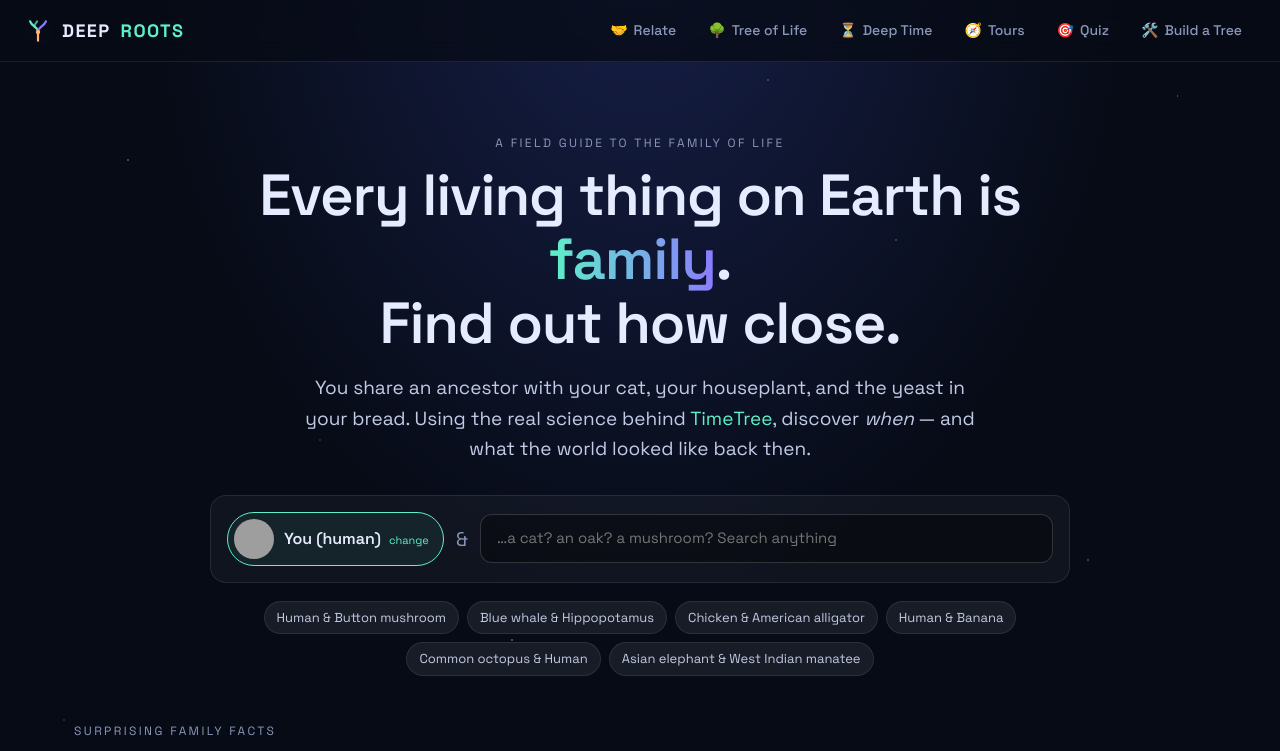
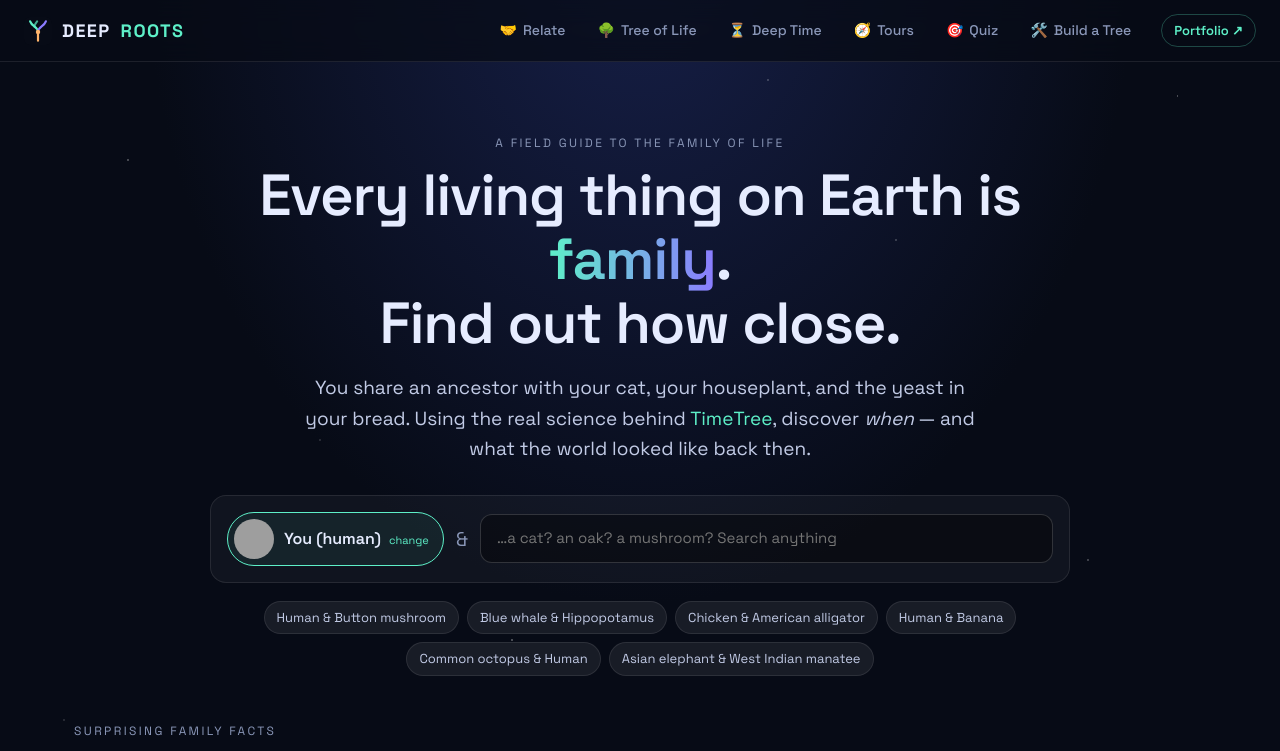
Before and after one commit to daniel-beachy/time-tree-v1, a React (Vite) app: page / in a window 1280 px wide. Shown: the top 751 px of the page. Built offline with nearby package versions, Linux system fonts and the light colour scheme; grey boxes are pictures that could not be loaded.

Commit message:
Add Portfolio link to the header
Co-Authored-By: Claude Opus 5.5 <noreply@anthropic.com>

```diff
--- a/src/App.tsx
+++ b/src/App.tsx
@@ -53,6 +53,7 @@ export default function App() {
             <a key={v} href={href(v)} className={route.view === v ? 'on' : ''}><span aria-hidden>{icon}</span>{label}</a>
           ))}
         </nav>
+        <a className="portfolio-link" href="https://daniel-beachy.github.io/" title="Back to Daniel Beachy's portfolio">Portfolio ↗</a>
       </header>
       <main className={'page' + (full ? ' full' : '')}>
         {tree && (
--- a/src/index.css
+++ b/src/index.css
@@ -84,6 +84,12 @@ i.sci, .sci { font-style: italic; color: var(--muted); }
 .nav a:hover { color: var(--text); background: var(--panel2); text-decoration: none; }
 .nav a.on { color: var(--bg); background: var(--glow); }
 
+.portfolio-link {
+  color: var(--glow); font-size: 13px; font-weight: 600; white-space: nowrap; padding: 6px 12px;
+  border: 1px solid #5ef0c844; border-radius: 99px;
+}
+.portfolio-link:hover { text-decoration: none; background: #5ef0c814; }
+
 main.page { width: 100%; max-width: 1180px; margin: 0 auto; padding: 32px 24px 80px; flex: 1; }
 main.page.full { max-width: none; padding: 0; display: flex; flex-direction: column; }
 
@@ -94,6 +100,7 @@ footer.foot a { color: var(--muted); }
   .topbar { padding: 10px 12px; gap: 8px; flex-wrap: wrap; }
   .nav { margin-left: 0; width: 100%; order: 3; }
   .nav a { padding: 7px 11px; font-size: 13px; }
+  .portfolio-link { margin-left: auto; }
   main.page { padding: 20px 16px 60px; }
 }
 
```
